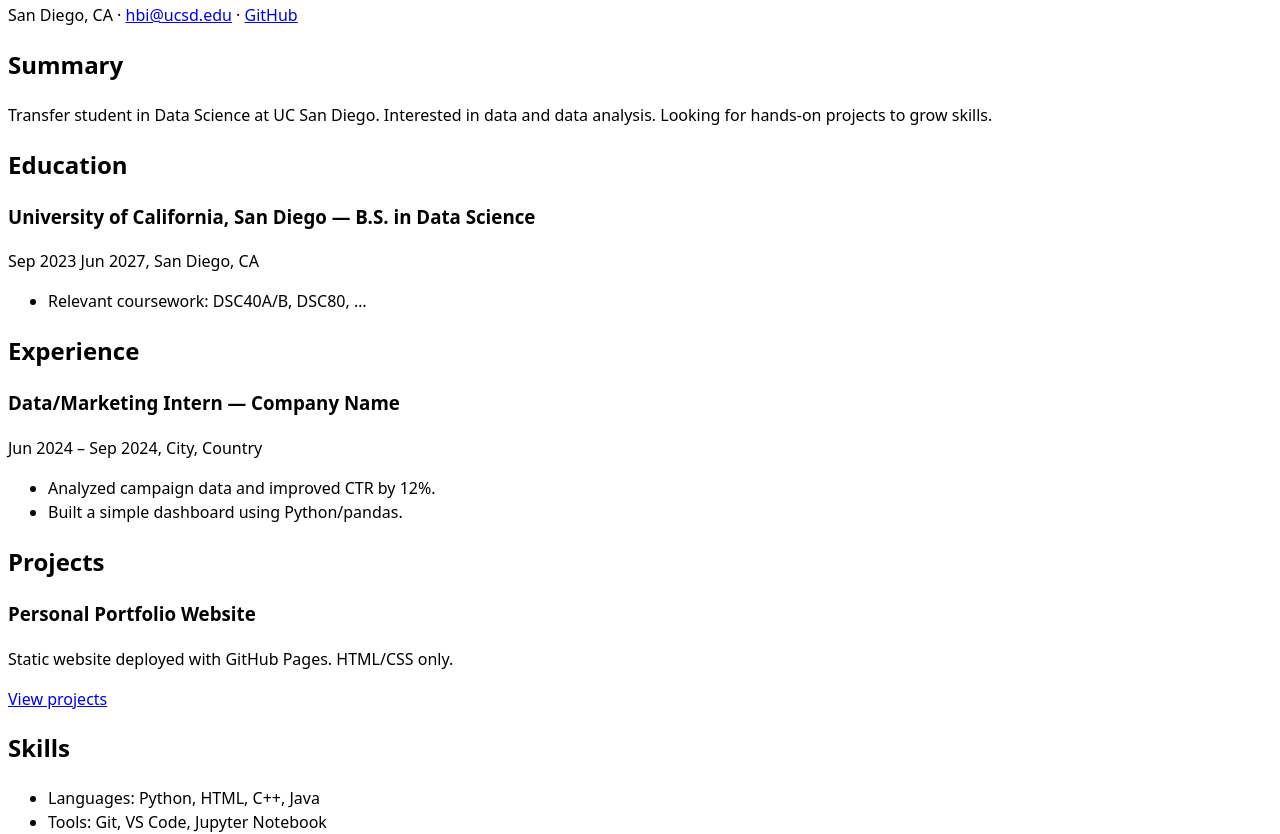
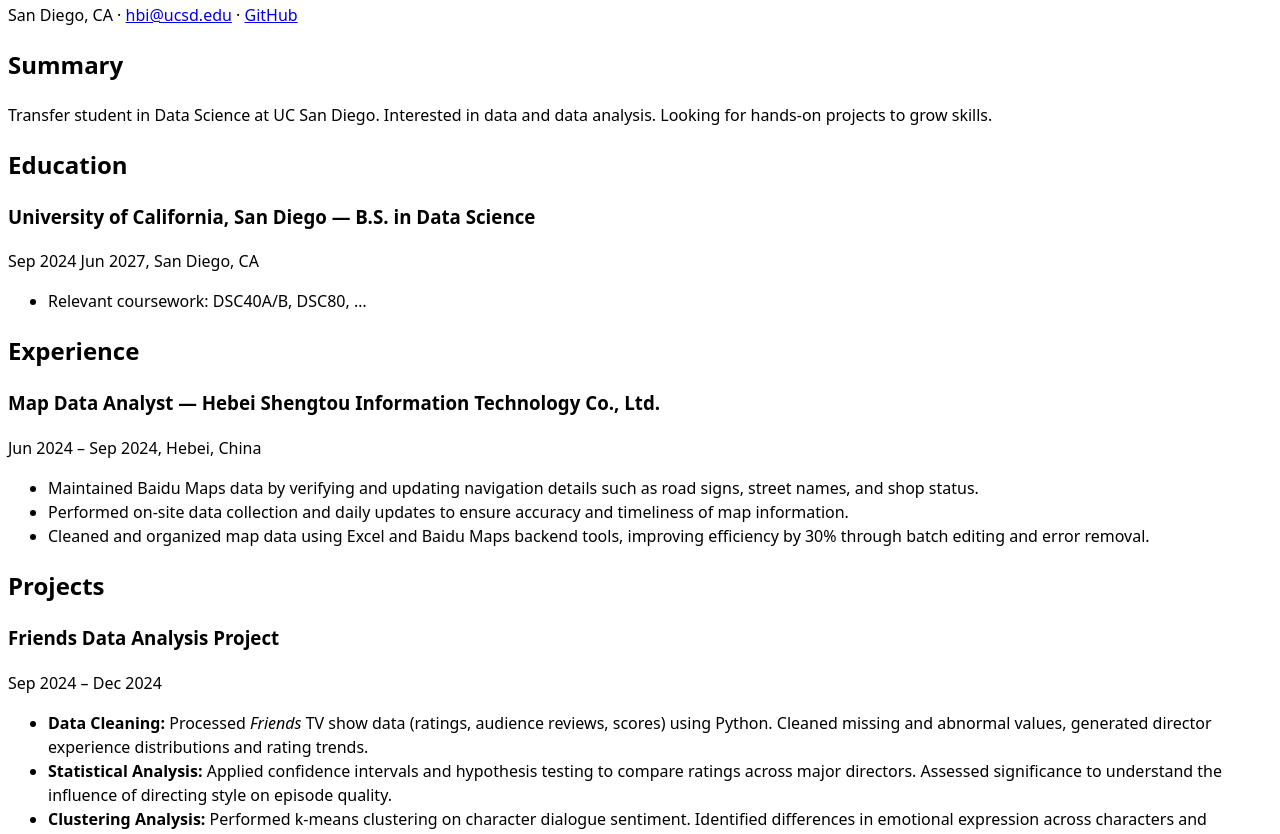
Before and after one commit to HaoshuoBi/portfolio, a plain HTML site: page resume/index.html in a window 1280 px wide. Shown: the part 120-954 px from the top of the page. Drawn offline with Linux system fonts and the light colour scheme.

Commit message:
update project and resume contents

```diff
--- a/resume/index.html
+++ b/resume/index.html
@@ -39,7 +39,7 @@
       <article>
         <h3>University of California, San Diego — B.S. in Data Science</h3>
         <p>
-          <time datetime="2023-09">Sep 2023</time>
+          <time datetime="2024-09">Sep 2024</time>
           <time datetime="2027-06">Jun 2027</time>, San Diego, CA
         </p>
         <ul>
@@ -52,28 +52,34 @@
       <h2>Experience</h2>
 
       <article>
-        <h3>Data/Marketing Intern — Company Name</h3>
+        <h3>Map Data Analyst — Hebei Shengtou Information Technology Co., Ltd.</h3>
         <p>
           <time datetime="2024-06">Jun 2024</time> –
-          <time datetime="2024-09">Sep 2024</time>, City, Country
+          <time datetime="2024-09">Sep 2024</time>, Hebei, China
         </p>
         <ul>
-          <li>Analyzed campaign data and improved CTR by 12%.</li>
-          <li>Built a simple dashboard using Python/pandas.</li>
+           <li>Maintained Baidu Maps data by verifying and updating navigation details such as road signs, street names, and shop status.</li>
+           <li>Performed on-site data collection and daily updates to ensure accuracy and timeliness of map information.</li>
+           <li>Cleaned and organized map data using Excel and Baidu Maps backend tools, improving efficiency by 30% through batch editing and error removal.</li>
         </ul>
       </article>
     </section>
 
-    <!-- Projects 项目（课堂/个人项目都行，链接到你的 Projects 页或 GitHub） -->
+    <!-- Projects Section -->
     <section>
-      <h2>Projects</h2>
+     <h2>Projects</h2>
+    <article>
+        <h3>Friends Data Analysis Project</h3>
+        <p><time datetime="2024-09">Sep 2024</time> – <time datetime="2024-12">Dec 2024</time></p>
+        <ul>
+           <li><strong>Data Cleaning:</strong> Processed <em>Friends</em> TV show data (ratings, audience reviews, scores) using Python. Cleaned missing and abnormal values, generated director experience distributions and rating trends.</li>
+           <li><strong>Statistical Analysis:</strong> Applied confidence intervals and hypothesis testing to compare ratings across major directors. Assessed significance to understand the influence of directing style on episode quality.</li>
+           <li><strong>Clustering Analysis:</strong> Performed k-means clustering on character dialogue sentiment. Identified differences in emotional expression across characters and provided recommendations in a final data report to optimize production quality.</li>
+        </ul>
+        <p><a href="../project/">View projects</a></p>
+    </article>
+</section>
 
-      <article>
-        <h3>Personal Portfolio Website</h3>
-        <p>Static website deployed with GitHub Pages. HTML/CSS only.</p>
-        <p><a href="../project/">View projects</a></p>
-      </article>
-    </section>
 
     <!-- Skills 技能列表 -->
     <section>
```
Also changed, not shown: contact/index.html (+1 -1 lines), project/index.html (+9 -1 lines).
